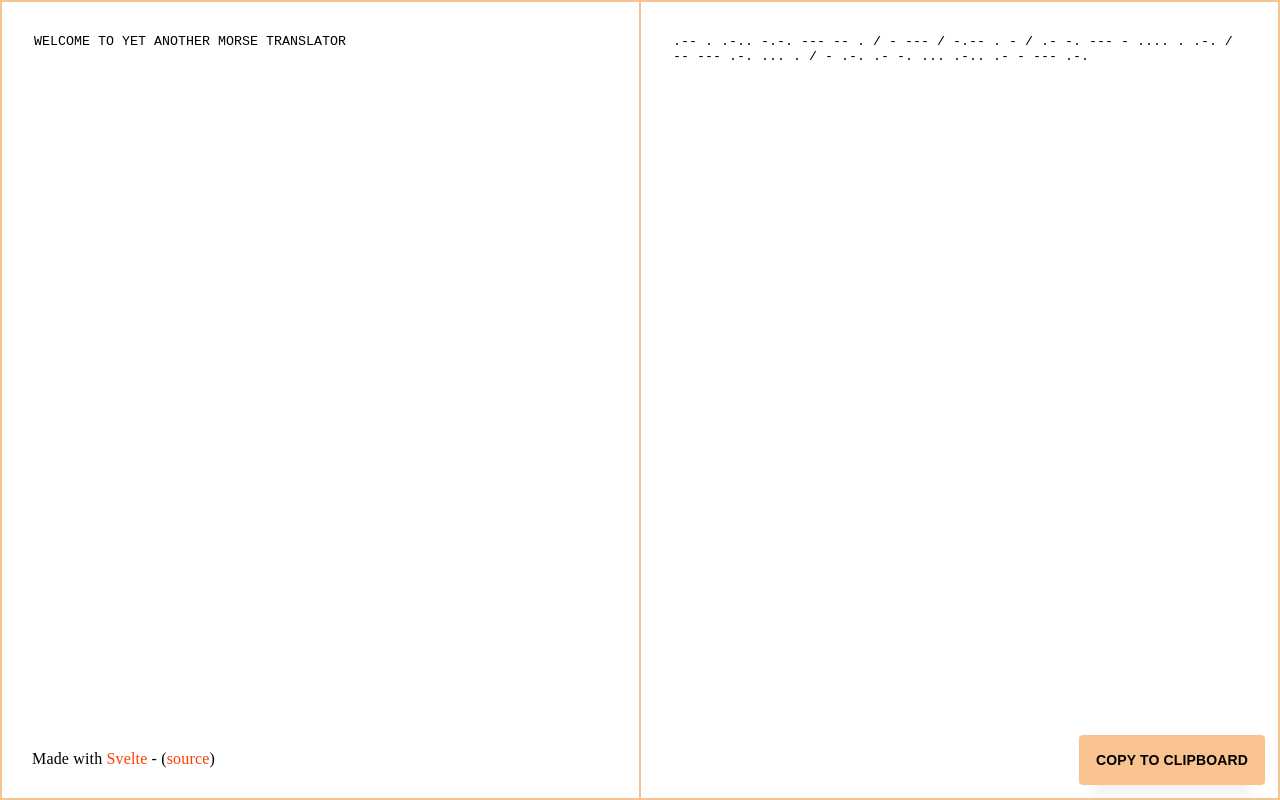
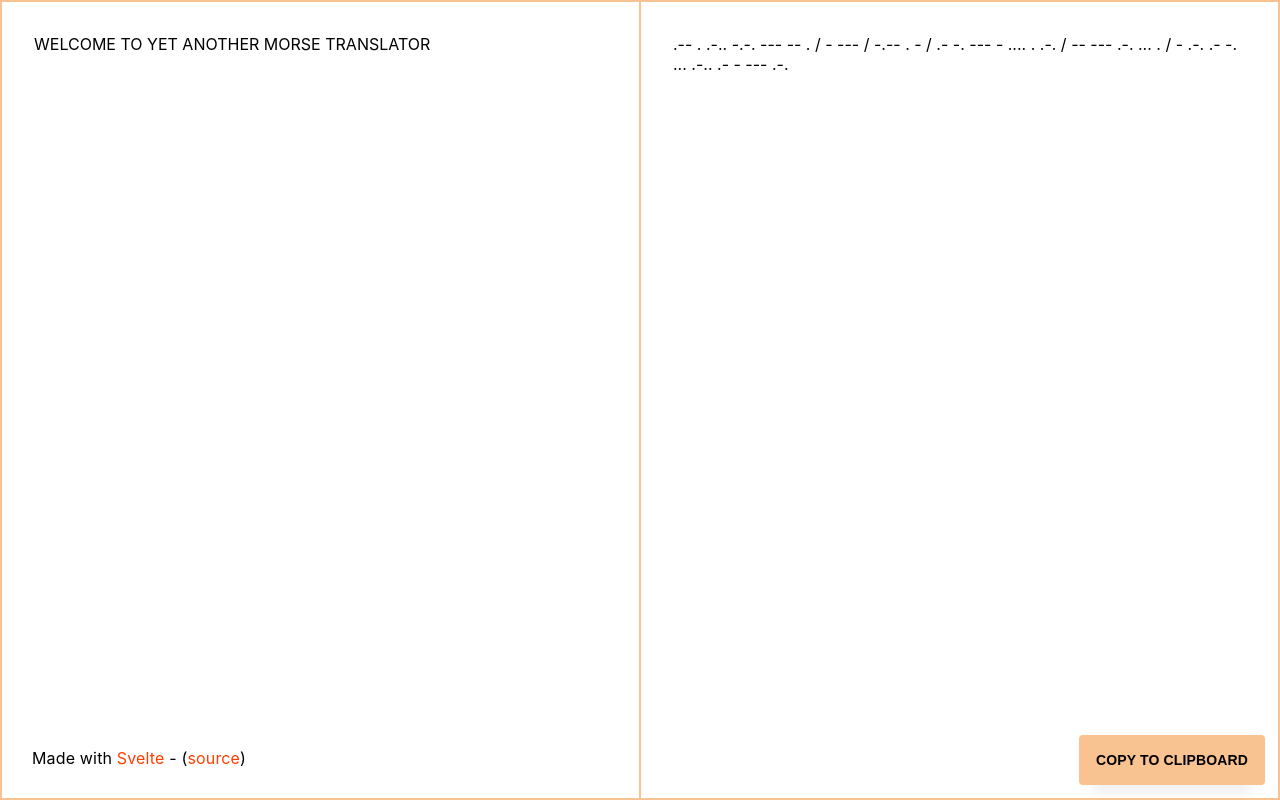
Before and after one commit to amoutonbrady/YAMT, a Svelte app: page / in a window 1280 px wide. Built offline with nearby package versions, Linux system fonts and the light colour scheme.

Commit message:
:lipstick: Added native font stack

```diff
--- a/src/App.svelte
+++ b/src/App.svelte
@@ -45,6 +45,7 @@
 	}
 
 	:global(body) {
+		font-family: -apple-system, BlinkMacSystemFont, 'Segoe UI', Roboto, Oxygen, Ubuntu, Cantarell, 'Open Sans', 'Helvetica Neue', sans-serif;
 		margin: 0;
 		padding: 0;
 	}
@@ -78,6 +79,8 @@
 		height: 100%;
 		padding: calc(17px + 15px);
 		margin: 0;
+		font-family: inherit;
+		font-size: inherit;
 	}
 
 	textarea:focus {
```
